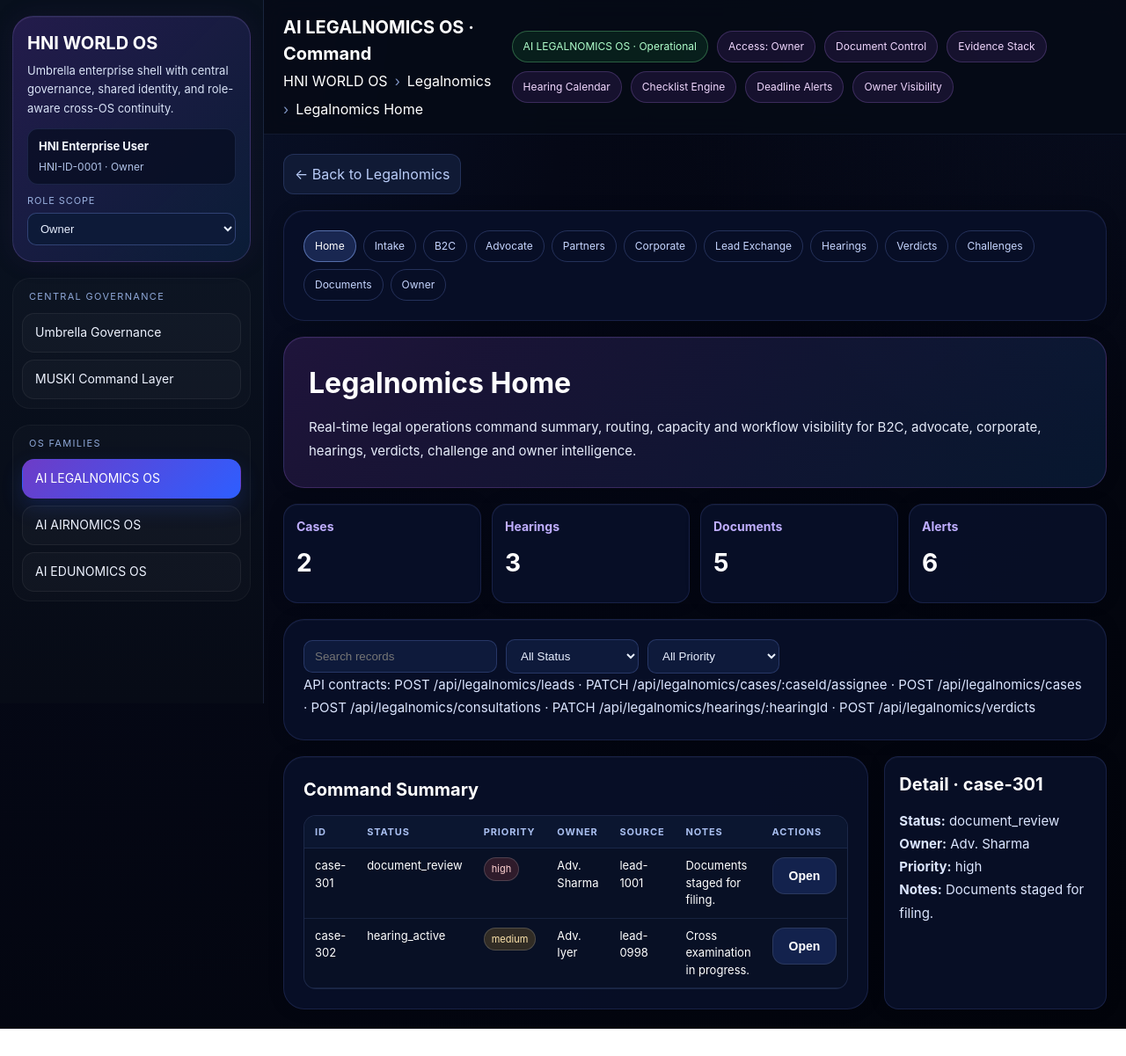
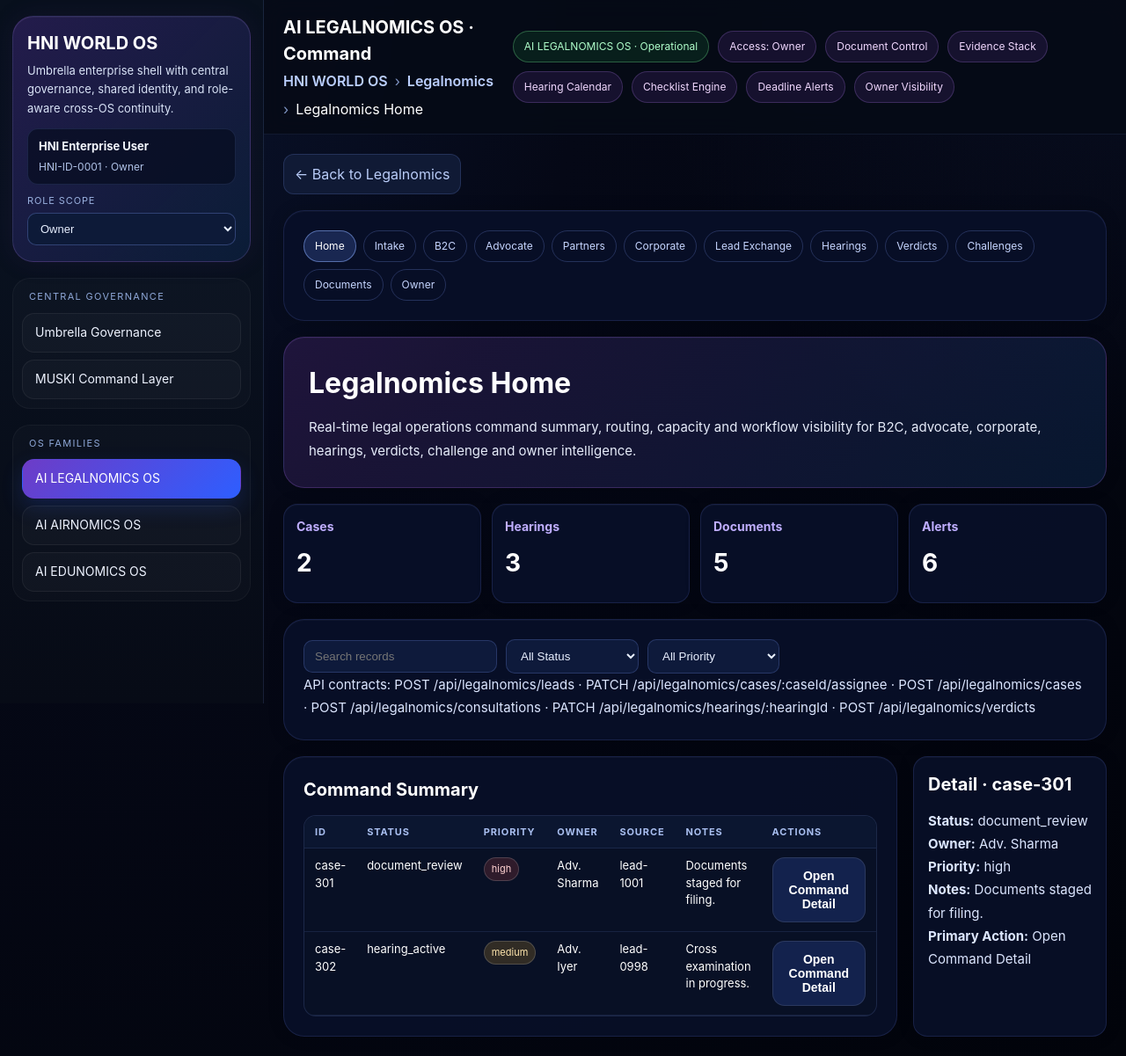
Before and after one commit to avinashhni/hni-world-os, a website: page legalnomics/index.html in a window 1280 px wide. Shown: the whole page at 88% size. Before the commit the page ends 1170 px from the top, so only its background shows below. Drawn offline with Linux system fonts and the light colour scheme.

Commit message:
Harden Legalnomics enterprise routes, actions, and empty states

```diff
--- a/legalnomics/_shared/legalnomics-enterprise.css
+++ b/legalnomics/_shared/legalnomics-enterprise.css
@@ -22,6 +22,9 @@
 .legal-detail{display:grid;gap:12px}
 .legal-detail .info-card{padding:16px;border-radius:16px}
 .legal-action-row{display:flex;gap:8px;flex-wrap:wrap}
+.legal-action-row .secondary-btn[disabled]{opacity:.58;cursor:not-allowed}
+.legal-empty-state{padding:18px 10px;text-align:center}
+.legal-empty-state p{margin:6px 0 0;color:#b9caed;font-size:12px}
 .legal-mini{font-size:12px;color:#b9caed}
 .timeline-stack{display:grid;gap:10px}
 .timeline-item{padding:10px 12px;border:1px solid rgba(130,160,255,.18);border-radius:10px;background:rgba(84,122,220,.08)}
--- a/legalnomics/_shared/legalnomics-enterprise.js
+++ b/legalnomics/_shared/legalnomics-enterprise.js
@@ -134,6 +134,45 @@
     { label: 'Documents', href: '/legalnomics/documents/' },
     { label: 'Owner', href: '/legalnomics/owner/' }
   ];
+
+  const SCREEN_PRIMARY_ACTIONS = {
+    home: { label: 'Open Command Detail', enabled: true },
+    intake: { label: 'Open Intake Detail', enabled: true },
+    intelligence: { label: 'Open Intelligence Detail', enabled: true },
+    advocate: { label: 'Open Advocate Profile', enabled: true },
+    partners: { label: 'Open Partner Profile', enabled: true },
+    corporate: { label: 'Open Matter Detail', enabled: true },
+    leadExchange: { label: 'Open Routing Detail', enabled: true },
+    documents: { label: 'Open Document Detail', enabled: true },
+    hearings: { label: 'Open Hearing Detail', enabled: true },
+    verdicts: { label: 'Open Verdict Detail', enabled: true },
+    challenges: { label: 'Review Challenge Detail', enabled: true },
+    owner: { label: 'Open Escalation Detail', enabled: true }
+  };
+
+  function screenPrimaryAction(screen) {
+    return SCREEN_PRIMARY_ACTIONS[screen] || { label: 'Open Detail', enabled: false, reason: 'Action is pending backend integration.' };
+  }
+
+  function normalizeBreadcrumb(rawBreadcrumb, currentRoute) {
+    const fallback = [
+      { label: 'HNI WORLD OS', href: '/dashboard/' },
+      { label: 'Legalnomics', href: '/legalnomics/' }
+    ];
+    if (!Array.isArray(rawBreadcrumb) || rawBreadcrumb.length === 0) {
+      return [...fallback, { label: 'Screen' }];
+    }
+
+    const normalized = rawBreadcrumb.map((entry, index) => {
+      const value = typeof entry === 'string' ? { label: entry } : entry;
+      if (value.href) return value;
+      if (index === 0) return { ...value, href: '/dashboard/' };
+      if (index === 1) return { ...value, href: '/legalnomics/' };
+      if (index === rawBreadcrumb.length - 1) return value;
+      return { ...value, href: currentRoute || '/legalnomics/' };
+    });
+    return normalized;
+  }
 
   function badge(priority) { return `<span class="legal-badge ${String(priority || '').toLowerCase()}">${priority || 'NA'}</span>`; }
   function routeTabs(currentRoute) { return `<article class="table-card"><div class="route-tabs">${ROUTES.map((route) => `<a class="route-tab ${route.href === currentRoute ? 'active' : ''}" href="${route.href}">${route.label}</a>`).join('')}</div></article>`; }
@@ -356,14 +395,16 @@
     const { rows, columns, summary } = screenConfig(config.screen);
     const state = { selectedId: null, search: '', status: 'all', priority: 'all', case: 'all', advocate: 'all', corporate: 'all', docType: 'all', segment: 'all', jurisdiction: 'all' };
 
+    const breadcrumb = normalizeBreadcrumb(config.breadcrumb, config.currentRoute);
+    const actionConfig = screenPrimaryAction(config.screen);
     HNIWorldShell.mount({
       currentRoute: config.currentRoute,
       activeFamily: 'legalnomics',
       title: config.title,
-      breadcrumb: config.breadcrumb,
+      breadcrumb,
       status: 'AI LEGALNOMICS OS · Operational',
       chips: ['Document Control', 'Evidence Stack', 'Hearing Calendar', 'Checklist Engine', 'Deadline Alerts', 'Owner Visibility'],
-      backHref: '/legalnomics/',
+      backHref: breadcrumb.length > 1 && breadcrumb[breadcrumb.length - 2].href ? breadcrumb[breadcrumb.length - 2].href : '/legalnomics/',
       backLabel: 'Back to Legalnomics',
       contentHtml: `${routeTabs(config.currentRoute)}<section class="hero-card"><h2>${config.heading}</h2><p>${config.description}</p></section><section class="legal-kpi">${summary.map((entry) => `<article class="stat-card"><h4>${entry[0]}</h4><div class="stat-number">${entry[1]}</div></article>`).join('')}</section>${screenToolbar(config.screen)}<section class="legal-grid"><article class="table-card"><h3>${config.tableTitle}</h3><div class="legal-table-wrap"><table class="legal-table"><thead><tr>${columns.map((col) => `<th>${col}</th>`).join('')}<th>Actions</th></tr></thead><tbody id="legalTableBody"></tbody></table></div></article><aside class="legal-detail" id="legalDetail"></aside></section>${additionalPanels(config.screen)}`
     });
@@ -403,10 +444,15 @@
       const body = document.getElementById('legalTableBody');
       const detail = document.getElementById('legalDetail');
       const records = filteredRows();
-      body.innerHTML = records.map((row) => `<tr data-row-id="${row.id}" class="${state.selectedId === row.id ? 'active' : ''}">${columns.map((col) => `<td>${col === 'priority' ? badge(row[col]) : (row[col] || '-')}</td>`).join('')}<td><div class="legal-action-row"><button class="secondary-btn">Open</button></div></td></tr>`).join('');
+      const emptyState = `<tr><td colspan="${columns.length + 1}"><div class="legal-empty-state"><strong>No records found</strong><p>Adjust filters or search query to continue.</p></div></td></tr>`;
+      body.innerHTML = records.length
+        ? records.map((row) => `<tr data-row-id="${row.id}" class="${state.selectedId === row.id ? 'active' : ''}">${columns.map((col) => `<td>${col === 'priority' ? badge(row[col]) : (row[col] || '-')}</td>`).join('')}<td><div class="legal-action-row"><button class="secondary-btn" ${actionConfig.enabled ? '' : `disabled title="${actionConfig.reason || 'Pending backend integration.'}"`}>${actionConfig.enabled ? actionConfig.label : 'Action Pending'}</button></div></td></tr>`).join('')
+        : emptyState;
       const selected = records.find((x) => x.id === state.selectedId) || records[0];
       state.selectedId = selected ? selected.id : null;
-      detail.innerHTML = selected ? `<article class="info-card"><h3>Detail · ${selected.id}</h3><p><strong>Status:</strong> ${selected.status || selected.verificationState}</p><p><strong>Owner:</strong> ${selected.owner || '-'}</p><p><strong>Priority:</strong> ${selected.priority || '-'}</p><p><strong>Notes:</strong> ${selected.notes || '-'}</p></article>` : '<article class="info-card"><h3>No Records</h3></article>';
+      detail.innerHTML = selected
+        ? `<article class="info-card"><h3>Detail · ${selected.id}</h3><p><strong>Status:</strong> ${selected.status || selected.verificationState}</p><p><strong>Owner:</strong> ${selected.owner || '-'}</p><p><strong>Priority:</strong> ${selected.priority || '-'}</p><p><strong>Notes:</strong> ${selected.notes || '-'}</p><p><strong>Primary Action:</strong> ${actionConfig.enabled ? actionConfig.label : 'Pending backend integration'}</p></article>`
+        : '<article class="info-card"><h3>No records selected</h3><p>Once data is available, choose a row to inspect details.</p></article>';
     }
 
     render();
```
Also changed, not shown: reports/full-system-validation.md (+2 -2 lines), dist/legalnomics/_shared/legalnomics-enterprise.css, dist/legalnomics/_shared/legalnomics-enterprise.js.
